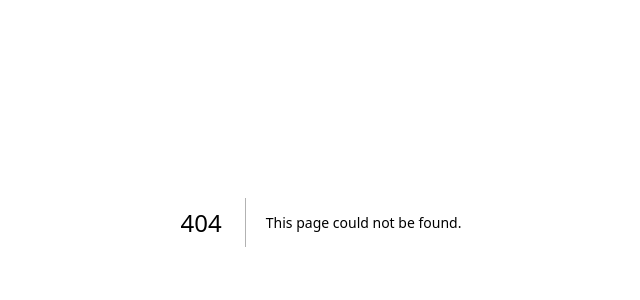
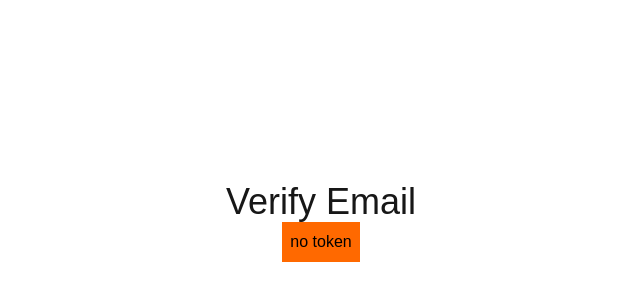
Before and after one commit to adarshteli1/authapp, a Next.js app: page /verifyemail in a window 1280 px wide. Before the commit this address had no page. Shown: the part 178-478 px from the top of the page, without its empty margins (319-959 px from the left). Built offline with nearby package versions, Linux system fonts and the light colour scheme.

Commit message:
Create page.tsx

```diff
--- /dev/null
+++ b/src/app/verifyemail/page.tsx
@@ -0,0 +1,61 @@
+"use client";
+
+import axios from "axios";
+import Link from "next/link";
+import React, { useEffect, useState } from "react";
+
+
+export default function VerifyEmailPage() {
+
+    const [token, setToken] = useState("");
+    const [verified, setVerified] = useState(false);
+    const [error, setError] = useState(false);
+
+    const verifyUserEmail = async () => {
+        try {
+            await axios.post('/api/users/verifyemail', {token})
+            setVerified(true);
+        } catch (error:any) {
+            setError(true);
+            console.log(error.reponse.data);
+
+        }
+
+    }
+
+    useEffect(() => {
+        const urlToken = window.location.search.split("=")[1];
+        setToken(urlToken || "");
+    }, []);
+
+
+    useEffect(() => {
+        if(token.length > 0) {
+            verifyUserEmail();
+        }
+    }, [token]);
+
+    return(
+        <div className="flex flex-col items-center justify-center min-h-screen py-2">
+
+            <h1 className="text-4xl">Verify Email</h1>
+            <h2 className="p-2 bg-orange-500 text-black">{token ? `${token}` : "no token"}</h2>
+
+            {verified && (
+                <div>
+                    <h2 className="text-2xl">Email Verified</h2>
+                    <Link href="/login">
+                        Login
+                    </Link>
+                </div>
+            )}
+            {error && (
+                <div>
+                    <h2 className="text-2xl bg-red-500 text-black">Error</h2>
+
+                </div>
+            )}
+        </div>
+    )
+
+}
```
